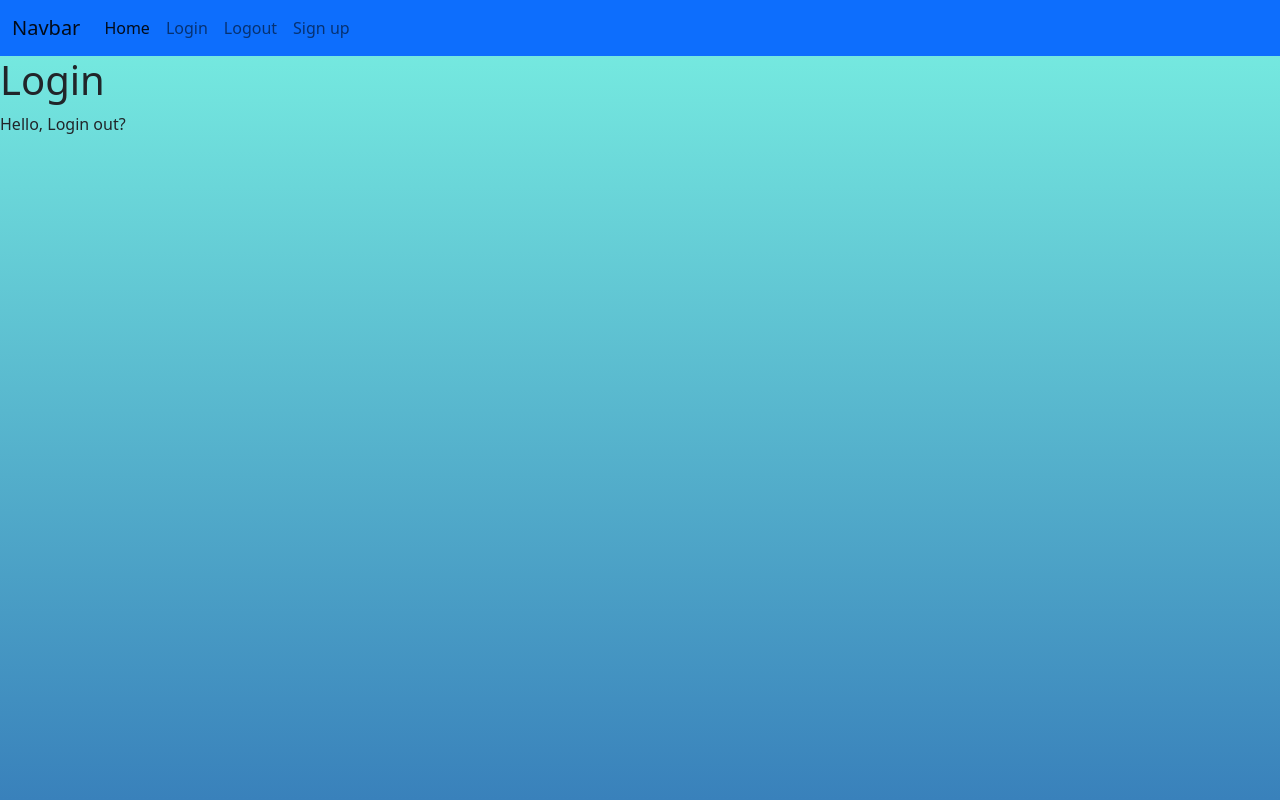
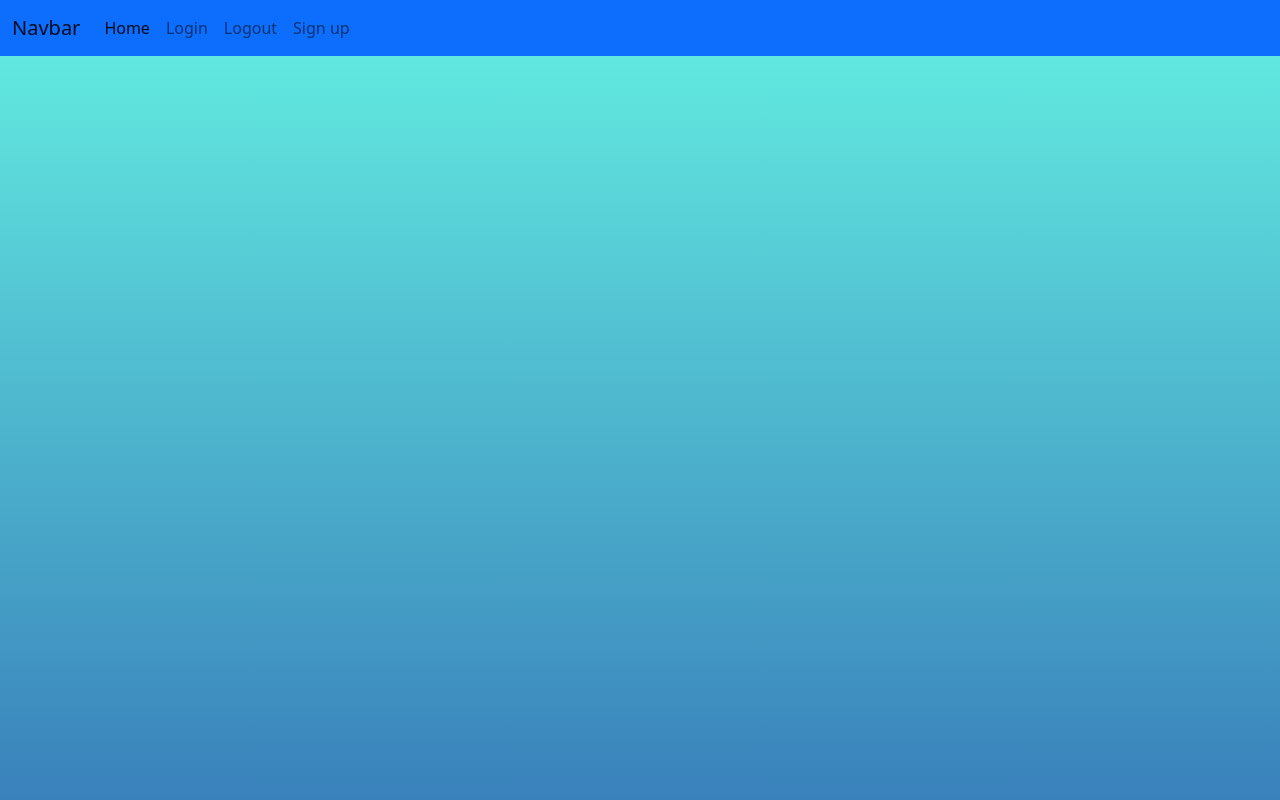
Before and after one commit to A-Ricemusic/FoodTrackerApp-Flask, a Flask app: template templates/logout.html in a window 1280 px wide. Run offline with Flask 3, Linux system fonts and the light colour scheme; the template is opened without the code that fills it, so the values that code supplies are empty; style sheets or scripts are compiled from the project's sources.

Commit message:
Ready for production

```diff
--- a/app.py
+++ b/app.py
@@ -33,4 +33,4 @@ def create_app():
 app = create_app()
 
 if __name__ == '__main__':
-    app.run(debug=False,host='0.0.0.0')
+    app.run(debug=True)
--- a/static/scss/style.scss
+++ b/static/scss/style.scss
@@ -4,7 +4,7 @@
 // Default variable overrides
 
 body {
-    background: linear-gradient(rgb(121, 240, 226),rgb(57, 129, 187))
+    background: linear-gradient(rgb(100, 240, 226),rgb(57, 129, 187))
 
 }
 
--- a/templates/logout.html
+++ b/templates/logout.html
@@ -1,8 +1,5 @@
 {% extends "base.html" %}
 {% block title %}Logout{% endblock %}
 {% block content %}
-    <h1>Login</h1>
-    <p>
-      Hello, Login out?
-    </p>
+
 {% endblock %}
--- a/views.py
+++ b/views.py
@@ -7,7 +7,6 @@ views = Blueprint('views', __name__)
 
 @views.route("/",methods=["GET","POST"])
 @login_required
-
 def home():
     if request.method == 'POST':
         food = request.form.get('foodName')
```
Also changed, not shown: instance/database.db (deleted).
